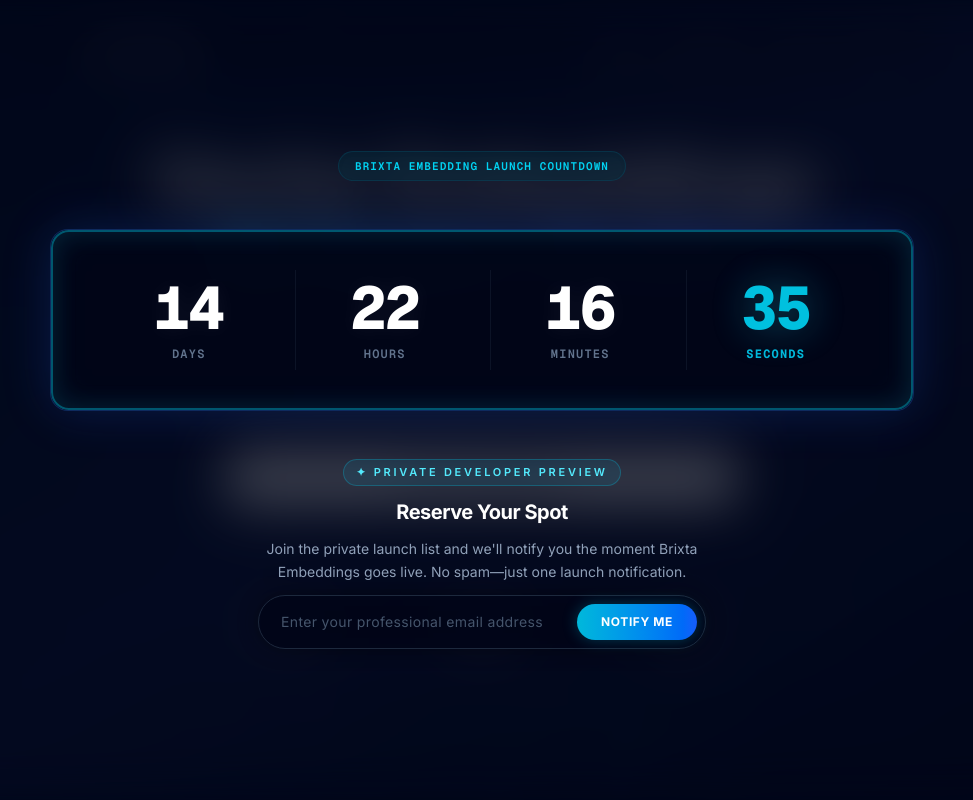
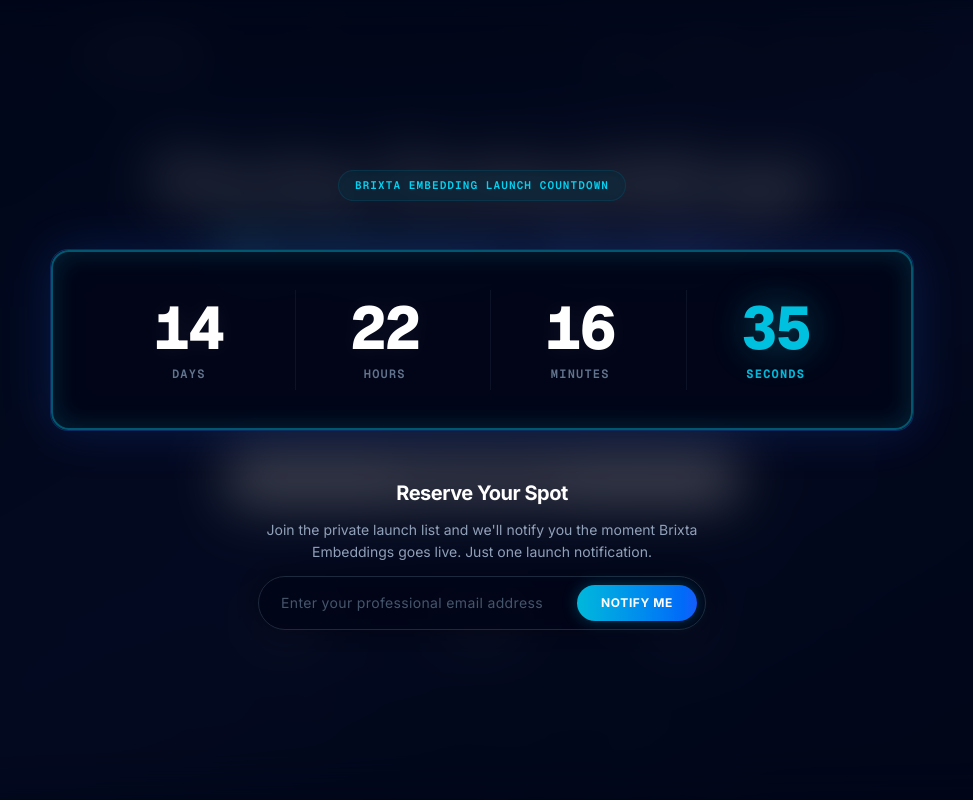
Before and after one commit to BRIXTAOrg/BrixtaLanding, a Next.js app: page /landing in a window 1280 px wide. Shown: the top 800 px of the page, without its empty margins (158-1131 px from the left). Built offline with nearby package versions, Linux system fonts and the light colour scheme; what forminit would draw is missing.

Commit message:
line musa

```diff
--- a/src/components/ContactForm.tsx
+++ b/src/components/ContactForm.tsx
@@ -34,10 +34,6 @@
     <div className="w-full max-w-xl mx-auto flex flex-col items-center justify-center space-y-4 font-sans">
       {status !== 'success' ? (
         <div className="w-full flex flex-col items-center space-y-3">
-          {/* Launch Badge */}
-          <div className="inline-flex items-center gap-2 rounded-full border border-cyan-500/30 bg-cyan-500/10 px-3 py-1 text-[11px] font-semibold uppercase tracking-[0.25em] text-cyan-300">
-            ✦ Private Developer Preview
-          </div>
 
           {/* Heading */}
           <h3 className="text-white text-xl font-bold tracking-tight text-center">
@@ -47,7 +43,7 @@
           {/* Description */}
           <p className="max-w-md text-center text-sm leading-relaxed text-slate-400">
             Join the private launch list and we'll notify you the moment Brixta
-            Embeddings goes live. No spam—just one launch notification.
+            Embeddings goes live. Just one launch notification.
           </p>
 
           {/* Pill-shaped unified email entry field */}
```
